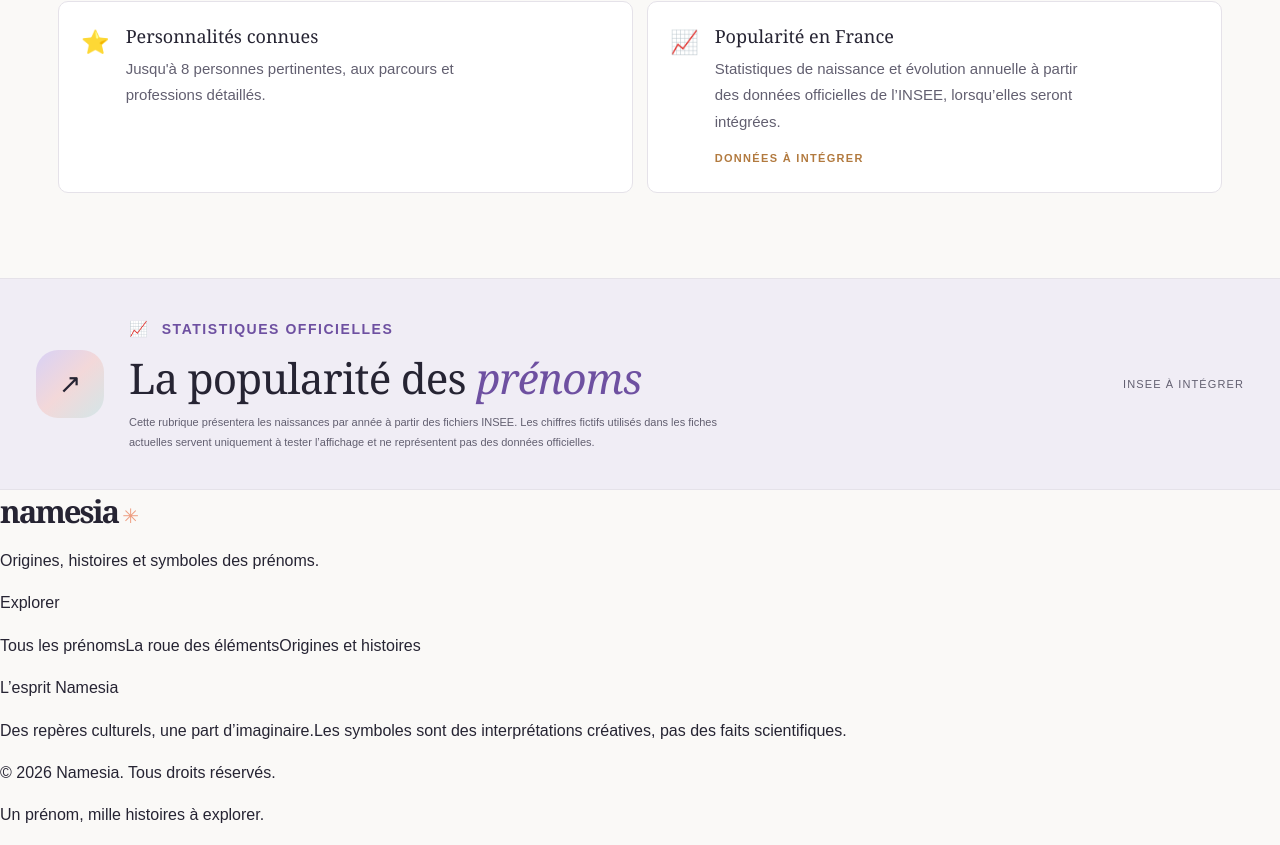
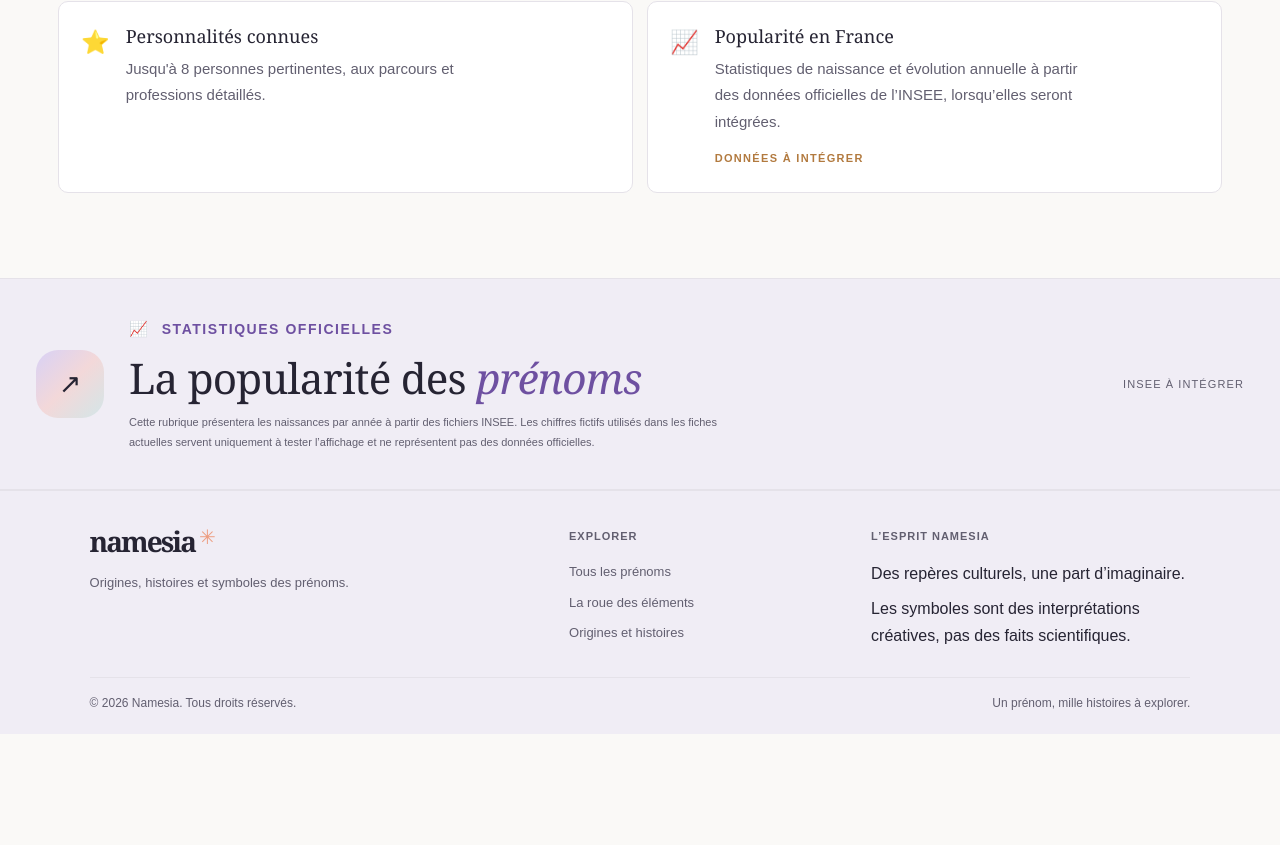
Before and after one commit to Nabouna32/Names, a Next.js app: page / in a window 1280 px wide. Shown: the part 3588-4433 px from the top of the page. After the commit the page ends 4322 px from the top, so only its background shows below. Built offline with nearby package versions, Linux system fonts and the light colour scheme.

Commit message:
style: définir le footer éditorial partagé

```diff
--- a/src/app/globals.css
+++ b/src/app/globals.css
@@ -336,3 +336,18 @@ body{font-size:16px;line-height:1.65}
   .profile-panel .profile-story-grid,
   .profile-panel .profile-celebrity-grid{gap:10px}
 }
+
+
+/* Footer partagé : identité, exploration et attribution de marque. */
+.site-footer{background:var(--footer);border-top:1px solid var(--line);padding:34px max(7%,calc((100% - 1240px)/2)) 20px;color:var(--ink)}
+.site-footer-inner{display:grid;grid-template-columns:minmax(220px,1.25fr) minmax(140px,.75fr) minmax(180px,.9fr);gap:36px;align-items:start}
+.site-footer-brand .wordmark{display:inline-flex;font-size:28px;line-height:1.2;text-decoration:none;color:var(--ink)}
+.site-footer-brand p{max-width:310px;margin:12px 0 0;color:var(--muted);font-size:13px;line-height:1.7}
+.site-footer-nav{display:flex;flex-direction:column;align-items:flex-start;gap:9px}
+.site-footer-heading{margin:2px 0 7px;font-size:11px;letter-spacing:.09em;text-transform:uppercase;color:var(--muted);font-weight:700}
+.site-footer-nav a,.site-footer-legal a{color:var(--muted);font-size:13px;text-decoration:none;transition:color .18s ease}
+.site-footer-nav a:hover,.site-footer-legal a:hover{color:var(--accent)}
+.site-footer-bottom{display:flex;justify-content:space-between;align-items:center;gap:16px;margin-top:28px;padding-top:16px;border-top:1px solid var(--line);color:var(--muted);font-size:12px}
+.site-footer-bottom p{margin:0}
+.site-footer-legal{display:flex;gap:16px;flex-wrap:wrap}
+@media(max-width:680px){.site-footer{padding:28px 5% 18px}.site-footer-inner{grid-template-columns:1fr 1fr;gap:25px 18px}.site-footer-brand{grid-column:1/-1}.site-footer-bottom{align-items:flex-start;flex-direction:column;gap:10px;margin-top:22px}.site-footer-legal{gap:12px}}
```
